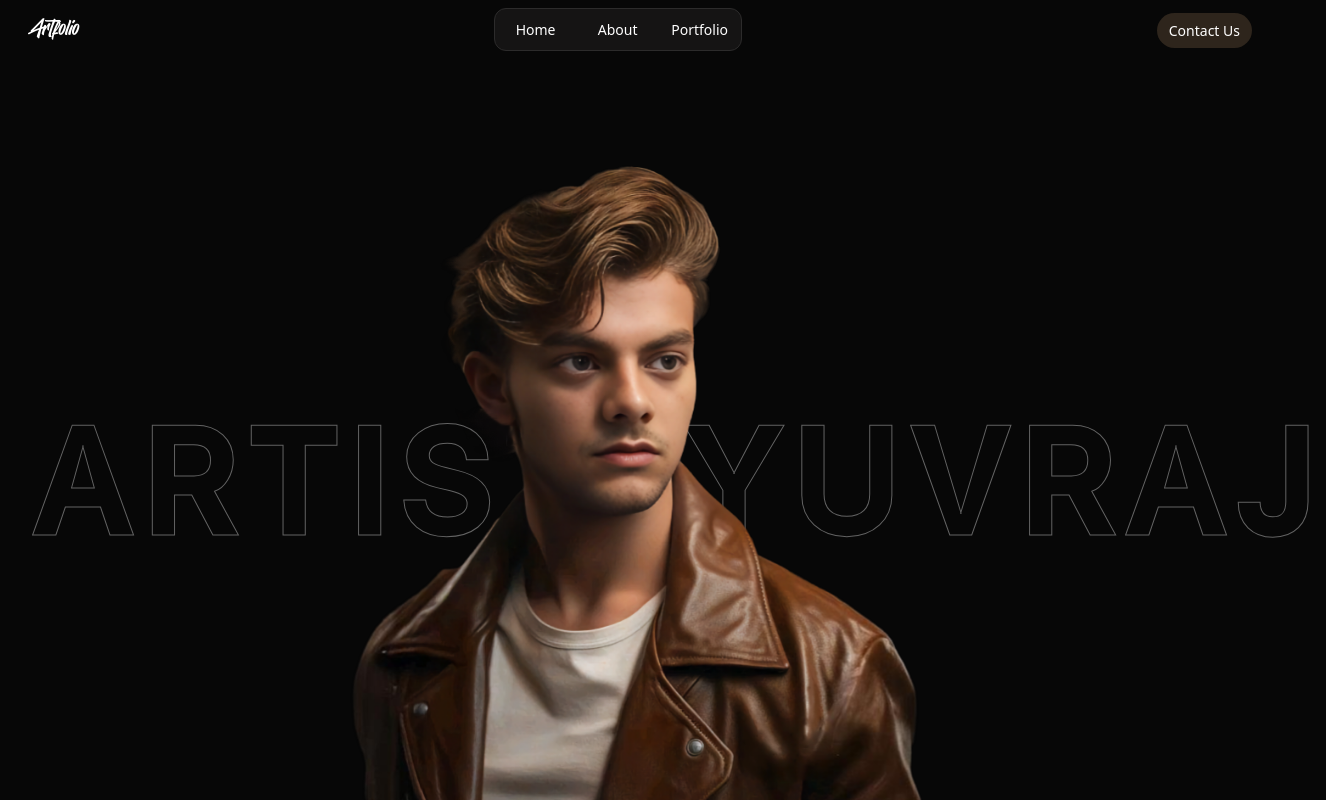
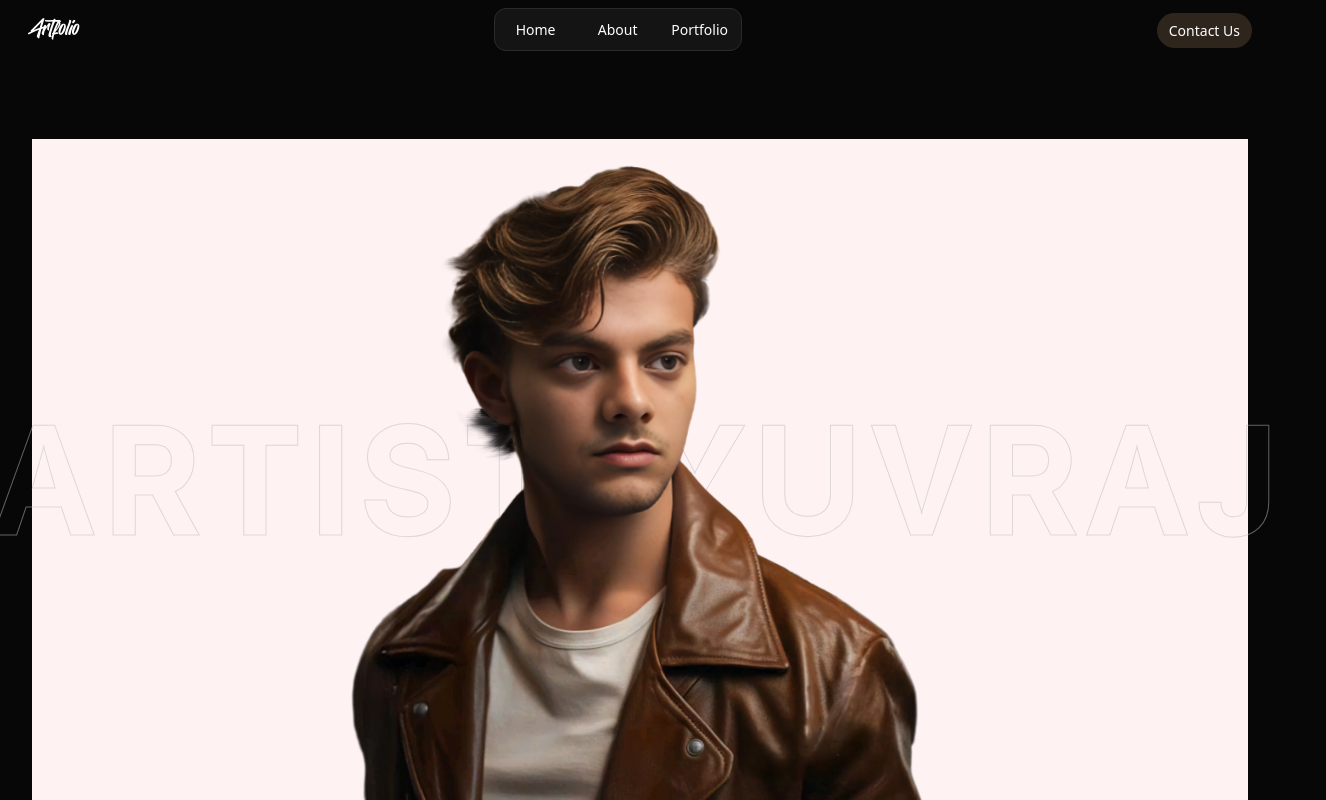
Before and after one commit to techiuv/artist-portfolio, a React (Vite) app: page / in a window 1280 px wide. Shown: the top 800 px of the page, 1326 px wide, since content can reach past the window. Built offline with nearby package versions, Linux system fonts and the light colour scheme; no server answers.

Commit message:
Update App.jsx

```diff
--- a/src/App.jsx
+++ b/src/App.jsx
@@ -90,7 +90,7 @@ function App() {
             />
             <div className="bg-gradient-to-b from-transparent to-[#070707] h-32 w-full absolute bottom-0 left-0"></div>
           </div>
-          <div className='absolute h-[100%] w-[95%] mx-auto text-center flex justify-between lg:gap-20 items-center text-transparent top-0 left-1/2 -translate-x-1/2 -z-10'>
+          <div className='absolute h-[100%] w-[95%] bg-red-50 mx-auto text-center flex justify-center lg:gap-20 items-center text-transparent top-0 left-1/2 -translate-x-1/2 -z-10'>
             <h3 className='text-stroke-1 opacity-50 uppercase font-extrabold md:font-bold text-[10vw] md:text-[11vww] lg:text-[11.5vw] text-gradient-stroke mb-28 tracking-widest hero-txt'>Artist</h3>
             <h3 className='text-stroke-1 opacity-50 uppercase font-extrabold md:font-bold text-[10vw] md:text-[11vww] lg:text-[11.5vw] text-gradient-stroke mb-28 tracking-widest hero-txt'>Yuvraj</h3>
           </div>
```
